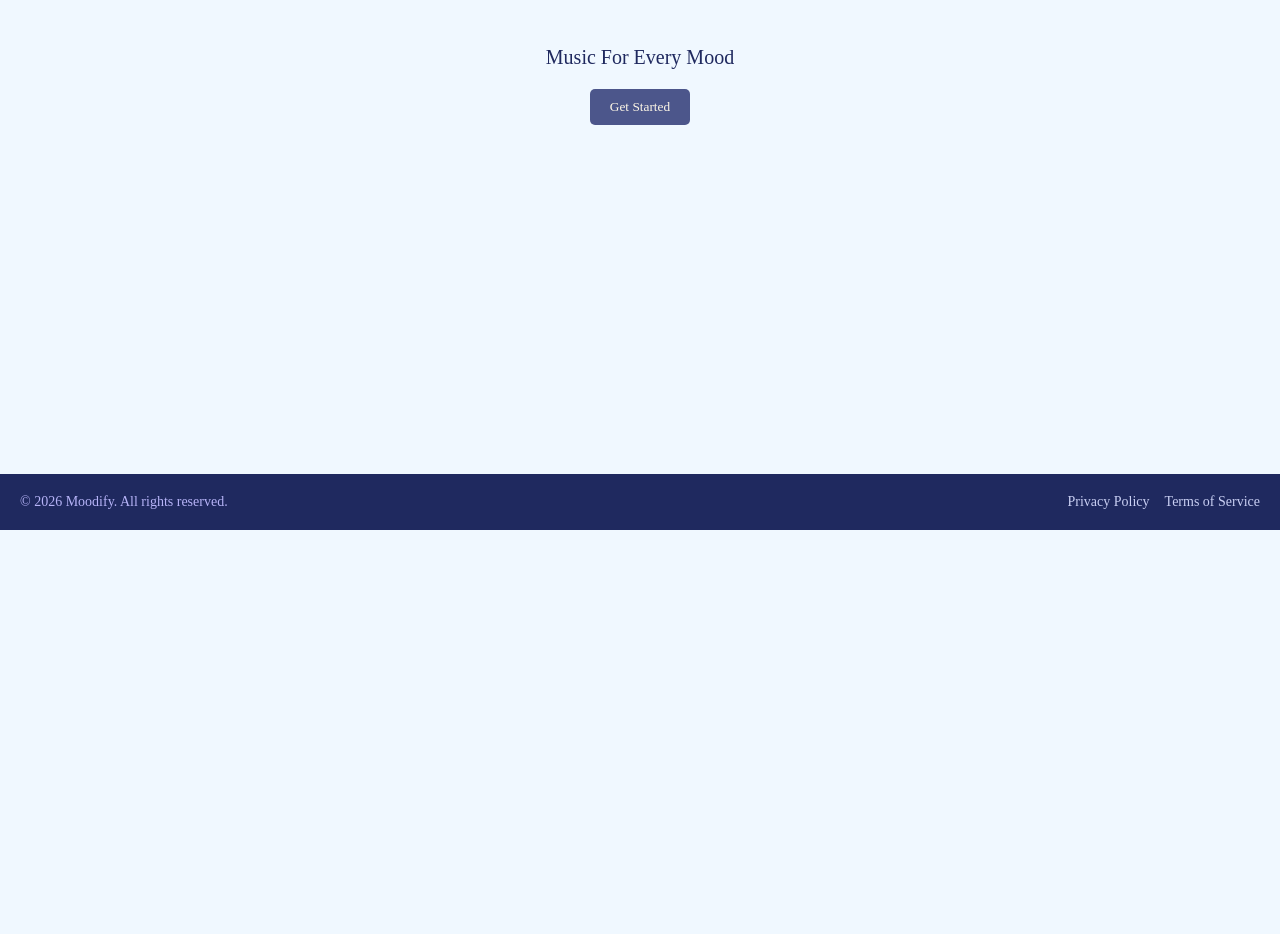
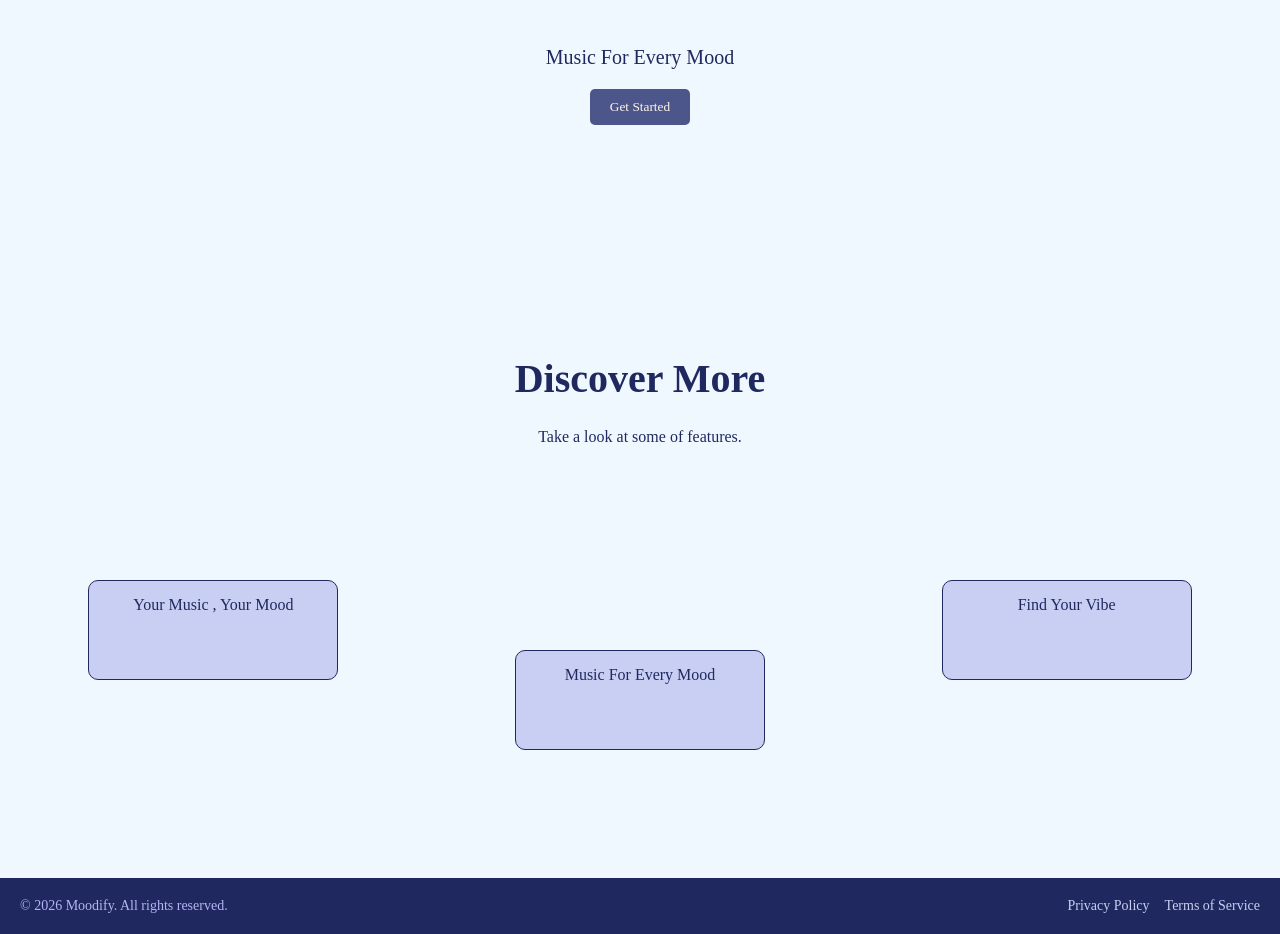
Before and after one commit to sambee-coding/Moodify, a React (Vite) app in the folder Moodify/: page / in a window 1280 px wide. Shown: the part 270-1204 px from the top of the page. Before the commit the page ends 800 px from the top, so only its background shows below. Built offline with nearby package versions, Linux system fonts and the light colour scheme; a web font is replaced by a local one.

Commit message:
fix:move about-us section to home route to hide it on mood page

```diff
--- a/Moodify/src/App.css
+++ b/Moodify/src/App.css
@@ -106,3 +106,38 @@ nav ul li{
 .footer-links a:hover {
   color: #fff;
 }
+.about-us{
+  margin-bottom: 10%;
+}
+.about-us h2{
+  text-align: center;
+  margin-top: 18%;
+  font-size:  40px;
+  color: #1f295f;
+}
+.about-us p{
+  text-align: center;
+  margin-top: 2%;
+  color: #1f295f;
+
+}
+.extra-links-contianer{
+  display: flex;
+  justify-content: space-around;
+  align-items: center;
+
+}
+#extra-links-down{
+  margin-top: 16%;
+}
+.extra-links{
+  width: 250px;
+  height: 100px;
+  color: #7986CB;
+  padding: 10px 10px;
+  margin-top: 5%;
+  text-align: center;
+    background-color: #c9cff3;
+    border-radius: 10px;
+   border: 1px solid #1f295f;
+}
--- a/Moodify/src/App.jsx
+++ b/Moodify/src/App.jsx
@@ -32,10 +32,26 @@ function App() {
               <button className='btn-home'>Get Started</button>
             </Link>
           </div>
+          <section className='about-us'>
+            <h2>Discover More</h2>
+            <p>Take a look at some of features.</p>
+            <div className='extra-links-contianer'>
+            <div className='extra-links'>
+            <p>Your Music , Your Mood</p>
+            </div>
+             <div className='extra-links' id='extra-links-down'>
+              <p>Music For Every Mood</p>
+            </div>
+             <div className='extra-links'>
+             <p>Find Your Vibe</p>
+            </div>
+            </div>
+          </section>
         </>
       } />
       <Route path="/mood" element={<MoodSelector />} />
     </Routes>
+
     <footer className='footer'>
       <p>&copy; {new Date().getFullYear()} Moodify. All rights reserved.</p>
       <div className='footer-links'>
```
